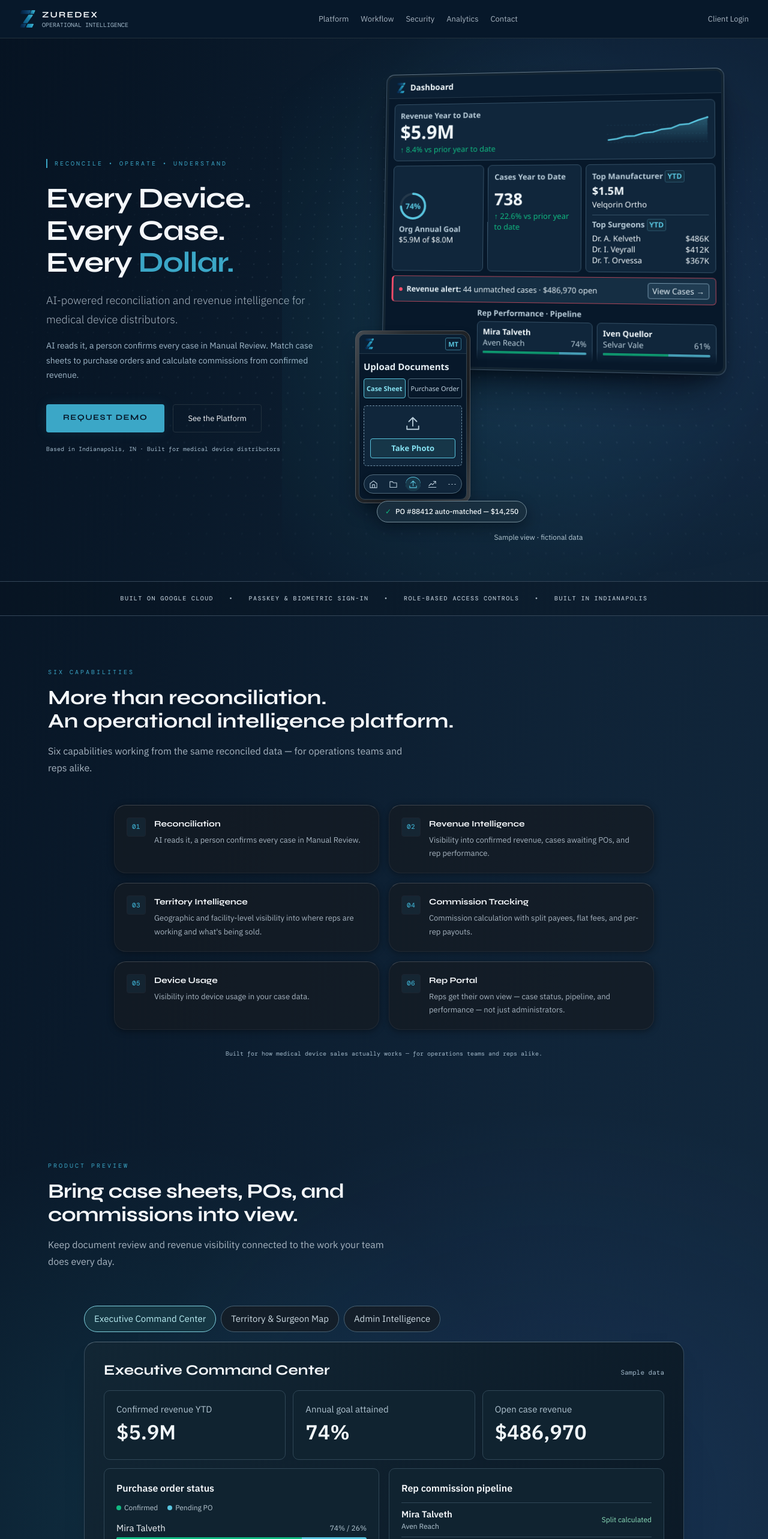
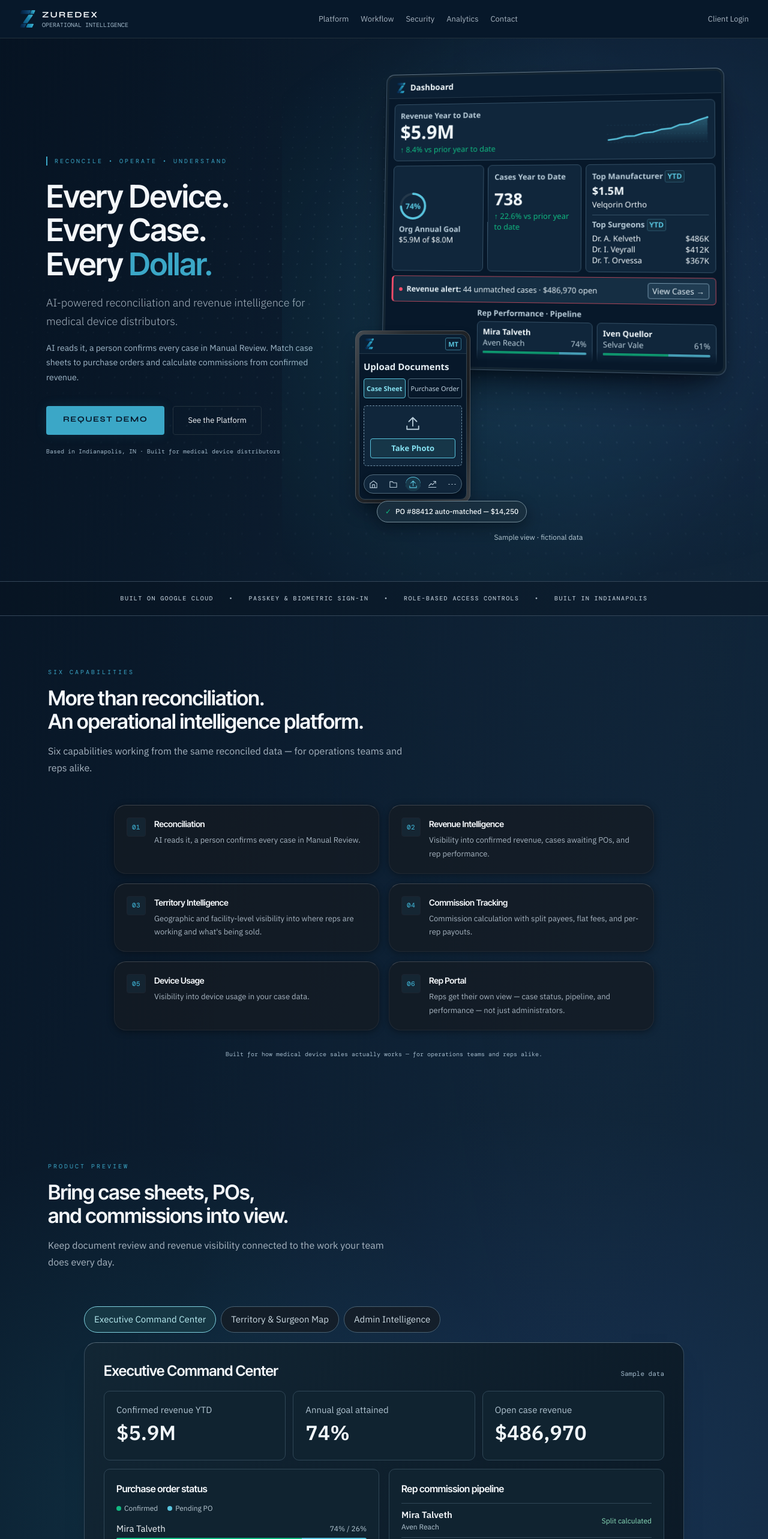
Before and after one commit to Zuredex/zuredex-landing-page, a Next.js app: page / in a window 1280 px wide. Shown: the top 2566 px of the page at 60% size. Built offline with nearby package versions, Linux system fonts and the light colour scheme.

Commit message:
Use Inter Tight SemiBold for landing page headings

```diff
--- a/app/globals.css
+++ b/app/globals.css
@@ -24,3 +24,35 @@ body {
   color: var(--foreground);
   font-family: Arial, Helvetica, sans-serif;
 }
+
+h1, h2, h3, .display-type {
+  font-family: var(--font-heading), sans-serif;
+  font-weight: 600;
+  letter-spacing: -0.02em;
+}
+
+h1, h2 {
+  text-wrap: balance;
+}
+
+.hero-headline {
+  font-size: clamp(38px, 4.2vw, 52px);
+  line-height: 1.08;
+  color: #f4f7fa;
+}
+
+.section-heading {
+  font-size: clamp(30px, 3.3vw, 34px);
+  line-height: 1.15;
+}
+
+.cta-headline {
+  font-size: clamp(34px, 3.6vw, 44px);
+  line-height: 1.12;
+}
+
+@media (max-width: 480px) {
+  .cta-headline {
+    font-size: clamp(25px, 8.3vw, 34px);
+  }
+}
--- a/app/layout.tsx
+++ b/app/layout.tsx
@@ -1,8 +1,15 @@
 import type { Metadata } from "next";
-import { Syne, IBM_Plex_Sans, DM_Mono } from "next/font/google";
+import { Inter_Tight, Syne, IBM_Plex_Sans, DM_Mono } from "next/font/google";
 import "./globals.css";
 
-const display = Syne({
+const heading = Inter_Tight({
+  variable: "--font-heading",
+  weight: "600",
+  subsets: ["latin"],
+  display: "swap",
+});
+
+const brand = Syne({
   variable: "--font-syne",
   weight: "700",
   subsets: ["latin"],
@@ -61,7 +68,7 @@ export default function RootLayout({
   return (
     <html
       lang="en"
-      className={`${display.variable} ${body.variable} ${mono.variable} h-full antialiased`}
+      className={`${heading.variable} ${brand.variable} ${body.variable} ${mono.variable} h-full antialiased`}
     >
       <head>
         <script
--- a/app/page.tsx
+++ b/app/page.tsx
@@ -36,13 +36,7 @@ export default function Page() {
               borderLeft: '2px solid #3BA7C7', paddingLeft: 12, marginBottom: 24,
             }}>RECONCILE • OPERATE • UNDERSTAND</div>
 
-            <h1
-              className="hero-headline"
-              style={{
-                fontFamily: "var(--font-syne), sans-serif", fontWeight: 700, fontSize: 48,
-                lineHeight: 1.12, letterSpacing: -1, color: '#F4F7FA',
-              }}
-            >
+            <h1 className="hero-headline">
               Every Device.<br />
               Every Case.<br />
               Every <span style={{ color: '#3BA7C7' }}>Dollar.</span>
@@ -110,7 +104,7 @@ export default function Page() {
       <section className="section-pad" style={{ padding: '86px 80px', position: 'relative', overflow: 'hidden' }}>
         <div style={{ position: 'relative', zIndex: 1 }}>
           <div style={{ fontFamily: "var(--font-dm), monospace", fontSize: 10, color: '#3BA7C7', letterSpacing: 3, textTransform: 'uppercase', marginBottom: 16 }}>SIX CAPABILITIES</div>
-          <h2 style={{ fontFamily: "var(--font-syne), sans-serif", fontWeight: 700, fontSize: 34, color: '#F4F7FA', lineHeight: 1.14, marginBottom: 16 }}>
+          <h2 className="section-heading" style={{ color: '#F4F7FA', marginBottom: 16 }}>
             More than reconciliation.<br />An operational intelligence platform.
           </h2>
           <p style={{ fontFamily: "var(--font-plex), sans-serif", fontSize: 16, color: '#A7B4C0', maxWidth: 600, marginBottom: 48, lineHeight: 1.75 }}>
@@ -133,7 +127,7 @@ export default function Page() {
                   fontFamily: "var(--font-dm), monospace", fontSize: 11, color: '#3BA7C7', letterSpacing: 0.5, fontWeight: 500,
                 }}>{item.num}</div>
                 <div>
-                  <div style={{ fontFamily: "var(--font-syne), sans-serif", fontWeight: 700, fontSize: 14, color: '#F4F7FA', marginBottom: 6 }}>{item.title}</div>
+                  <div className="display-type" style={{ fontSize: 14, color: '#F4F7FA', marginBottom: 6 }}>{item.title}</div>
                   <div style={{ fontFamily: "var(--font-plex), sans-serif", fontSize: 13, color: '#A7B4C0', lineHeight: 1.75 }}>{item.body}</div>
                 </div>
               </div>
@@ -148,7 +142,7 @@ export default function Page() {
       {/* ── SECTION 6: WHY NOW ────────────────────────────────── */}
       <section id="platform" className="section-pad" style={{ padding: '86px 80px' }}>
         <div style={{ fontFamily: "var(--font-dm), monospace", fontSize: 10, color: '#3BA7C7', letterSpacing: 3, textTransform: 'uppercase', marginBottom: 16 }}>Product preview</div>
-        <h2 style={{ fontFamily: "var(--font-syne), sans-serif", fontWeight: 700, fontSize: 34, color: '#F4F7FA', letterSpacing: -0.5, marginBottom: 16, maxWidth: 700, lineHeight: 1.14 }}>
+        <h2 className="section-heading" style={{ color: '#F4F7FA', marginBottom: 16, maxWidth: 700 }}>
           Bring case sheets, POs, and commissions into view.
         </h2>
         <p style={{ fontFamily: "var(--font-plex), sans-serif", fontSize: 16, color: '#A7B4C0', maxWidth: 560, marginBottom: 60, lineHeight: 1.75 }}>
@@ -174,7 +168,7 @@ export default function Page() {
       {/* ── SECTION 7: RECONCILIATION ENGINE ─────────────────── */}
       <section id="workflow" className="section-pad" style={{ padding: '86px 80px' }}>
         <div style={{ fontFamily: "var(--font-dm), monospace", fontSize: 10, color: '#3BA7C7', letterSpacing: 3, textTransform: 'uppercase', marginBottom: 16 }}>THE ENGINE</div>
-        <h2 style={{ fontFamily: "var(--font-syne), sans-serif", fontWeight: 700, fontSize: 34, color: '#F4F7FA', letterSpacing: -0.5, marginBottom: 16, lineHeight: 1.14 }}>
+        <h2 className="section-heading" style={{ color: '#F4F7FA', marginBottom: 16 }}>
           From fragmented documents to<br />operational intelligence.
         </h2>
         <p style={{ fontFamily: "var(--font-plex), sans-serif", fontSize: 16, color: '#A7B4C0', maxWidth: 520, marginBottom: 64, lineHeight: 1.75 }}>
@@ -188,7 +182,7 @@ export default function Page() {
       {showRevenueIntelligenceScreenshot && (
       <section className="section-pad" style={{ padding: '86px 80px' }}>
         <div style={{ fontFamily: "var(--font-dm), monospace", fontSize: 10, color: '#3BA7C7', letterSpacing: 3, textTransform: 'uppercase', marginBottom: 16 }}>THE WORKFLOW</div>
-        <h2 style={{ fontFamily: "var(--font-syne), sans-serif", fontWeight: 700, fontSize: 34, color: '#F4F7FA', marginBottom: 16, lineHeight: 1.14 }}>See Zuredex in action.</h2>
+        <h2 className="section-heading" style={{ color: '#F4F7FA', marginBottom: 16 }}>See Zuredex in action.</h2>
         <p style={{ fontFamily: "var(--font-plex), sans-serif", fontSize: 16, color: '#A7B4C0', marginBottom: 48, lineHeight: 1.75, maxWidth: 600 }}>
           AI reads it, a person confirms every case in Manual Review.
           Match reviewed case sheets to purchase orders and see confirmed revenue alongside cases awaiting a PO.
@@ -217,7 +211,7 @@ export default function Page() {
       {/* ── SECTION 9: OPERATIONAL VISIBILITY ────────────────── */}
       <section id="analytics" className="section-pad" style={{ padding: '86px 80px' }}>
         <div style={{ fontFamily: "var(--font-dm), monospace", fontSize: 10, color: '#3BA7C7', letterSpacing: 3, textTransform: 'uppercase', marginBottom: 16 }}>OPERATIONAL ANALYTICS</div>
-        <h2 style={{ fontFamily: "var(--font-syne), sans-serif", fontWeight: 700, fontSize: 34, color: '#F4F7FA', letterSpacing: -0.5, marginBottom: 0, lineHeight: 1.14, maxWidth: 700 }}>
+        <h2 className="section-heading" style={{ color: '#F4F7FA', marginBottom: 0, maxWidth: 700 }}>
           Visibility built around how medical device distributors actually work.
         </h2>
 
@@ -228,7 +222,7 @@ export default function Page() {
           border: '1px solid #1C2430', borderLeft: '3px solid #3BA7C7',
           borderRadius: 4, padding: '28px 36px',
         }}>
-          <div style={{ fontFamily: "var(--font-syne), sans-serif", fontWeight: 700, fontSize: 20, color: '#F4F7FA', lineHeight: 1.5 }}>
+          <div className="display-type" style={{ fontSize: 20, color: '#F4F7FA', lineHeight: 1.5 }}>
             Generic CRMs track relationships.<br />
             Zuredex tracks actual surgical revenue.
           </div>
@@ -264,7 +258,7 @@ export default function Page() {
       {/* ── SECTION 10: REAL PRODUCT PROOF ───────────────────── */}
       <section className="section-pad" style={{ padding: '86px 80px' }}>
         <div style={{ fontFamily: "var(--font-dm), monospace", fontSize: 10, color: '#3BA7C7', letterSpacing: 3, textTransform: 'uppercase', marginBottom: 16 }}>PRODUCT VIEWS</div>
-        <h2 style={{ fontFamily: "var(--font-syne), sans-serif", fontWeight: 700, fontSize: 34, color: '#F4F7FA', lineHeight: 1.14, marginBottom: 48, maxWidth: 700 }}>
+        <h2 className="section-heading" style={{ color: '#F4F7FA', marginBottom: 48, maxWidth: 700 }}>
           Built for the office and the field.
         </h2>
         <div
@@ -303,7 +297,7 @@ export default function Page() {
       {/* ── SECTION 11: SECURITY ──────────────────────────────── */}
       <section id="security" className="section-pad" style={{ padding: '86px 80px' }}>
         <div style={{ fontFamily: "var(--font-dm), monospace", fontSize: 10, color: '#3BA7C7', letterSpacing: 3, textTransform: 'uppercase', marginBottom: 16 }}>SECURITY &amp; GOVERNANCE</div>
-        <h2 style={{ fontFamily: "var(--font-syne), sans-serif", fontWeight: 700, fontSize: 34, color: '#F4F7FA', lineHeight: 1.14, marginBottom: 16 }}>
+        <h2 className="section-heading" style={{ color: '#F4F7FA', marginBottom: 16 }}>
           Designed for secure<br />operational workflows.
         </h2>
         <p style={{ fontFamily: "var(--font-plex), sans-serif", fontSize: 14, color: '#A1B8C9', fontStyle: 'italic', maxWidth: 600, marginBottom: 48, lineHeight: 1.75 }}>
@@ -328,7 +322,7 @@ export default function Page() {
                 fontFamily: "var(--font-dm), monospace", fontSize: 7, color: '#3BA7C7', letterSpacing: 0.5, fontWeight: 500,
               }}>{item.icon}</div>
               <div>
-                <div style={{ fontFamily: "var(--font-syne), sans-serif", fontWeight: 700, fontSize: 14, color: '#F4F7FA', marginBottom: 6 }}>{item.title}</div>
+                <div className="display-type" style={{ fontSize: 14, color: '#F4F7FA', marginBottom: 6 }}>{item.title}</div>
                 <div style={{ fontFamily: "var(--font-plex), sans-serif", fontSize: 13, color: '#A7B4C0', lineHeight: 1.75 }}>{item.body}</div>
               </div>
             </div>
@@ -349,7 +343,7 @@ export default function Page() {
 
         <div style={{ position: 'relative', zIndex: 1, maxWidth: 680, margin: '0 auto', textAlign: 'center' }}>
           <div style={{ fontFamily: "var(--font-dm), monospace", fontSize: 10, color: '#3BA7C7', letterSpacing: 3, textTransform: 'uppercase', marginBottom: 20 }}>EXPLORE THE WORKFLOW</div>
-          <h2 className="cta-headline" style={{ fontFamily: "var(--font-syne), sans-serif", fontWeight: 700, fontSize: 44, color: '#F4F7FA', letterSpacing: -1, lineHeight: 1.12, marginBottom: 20 }}>
+          <h2 className="cta-headline" style={{ color: '#F4F7FA', marginBottom: 20 }}>
             Operational intelligence for modern medical device distributors.
           </h2>
           <p style={{ fontFamily: "var(--font-plex), sans-serif", fontWeight: 300, fontSize: 18, color: '#A7B4C0', lineHeight: 1.75, maxWidth: 520, margin: '0 auto 24px' }}>
--- a/app/privacy/page.tsx
+++ b/app/privacy/page.tsx
@@ -85,7 +85,7 @@ export default function PrivacyPage() {
           <div style={{ fontFamily: "var(--font-dm), monospace", fontSize: 10, color: "#3BA7C7", letterSpacing: 3, textTransform: "uppercase", marginBottom: 16 }}>
             LEGAL
           </div>
-          <h1 style={{ fontFamily: "var(--font-syne), sans-serif", fontWeight: 700, fontSize: 40, color: "#F4F7FA", letterSpacing: -0.5, lineHeight: 1.14, marginBottom: 12 }}>
+          <h1 style={{ fontSize: 40, color: "#F4F7FA", lineHeight: 1.14, marginBottom: 12 }}>
             Privacy Policy
           </h1>
           <div style={{ fontFamily: "var(--font-dm), monospace", fontSize: 12, color: "#A1B8C9", marginBottom: 48 }}>
@@ -94,7 +94,7 @@ export default function PrivacyPage() {
 
           {SECTIONS.map((s) => (
             <div key={s.heading} style={{ marginBottom: 36 }}>
-              <h2 style={{ fontFamily: "var(--font-syne), sans-serif", fontWeight: 700, fontSize: 18, color: "#F4F7FA", marginBottom: 10 }}>
+              <h2 style={{ fontSize: 18, color: "#F4F7FA", marginBottom: 10 }}>
                 {s.heading}
               </h2>
               <p style={{ fontFamily: "var(--font-plex), sans-serif", fontSize: 15, color: "#A7B4C0", lineHeight: 1.8 }}>
--- a/app/product-preview.css
+++ b/app/product-preview.css
@@ -28,7 +28,7 @@
   box-shadow: 0 18px 40px -28px #000c;
 }
 .panel-heading { display: flex; align-items: baseline; justify-content: space-between; gap: 12px; padding-bottom: 18px; }
-.panel-heading h3 { font: 650 clamp(18px, 2vw, 24px)/1.25 var(--font-syne), sans-serif; }
+.panel-heading h3 { font-size: clamp(18px, 2vw, 24px); line-height: 1.25; }
 .panel-heading small { flex: none; color: var(--t3); font: 11px var(--font-dm), monospace; }
 .product-kpis { display: grid; grid-template-columns: repeat(3, minmax(0, 1fr)); gap: 12px; }
 .product-kpis > div, .product-columns > div, .sample-answer {
--- a/app/terms/page.tsx
+++ b/app/terms/page.tsx
@@ -126,7 +126,7 @@ export default function TermsPage() {
           <div style={{ fontFamily: "var(--font-dm), monospace", fontSize: 10, color: "#3BA7C7", letterSpacing: 3, textTransform: "uppercase", marginBottom: 16 }}>
             LEGAL
           </div>
-          <h1 style={{ fontFamily: "var(--font-syne), sans-serif", fontWeight: 700, fontSize: 40, color: "#F4F7FA", letterSpacing: -0.5, lineHeight: 1.14, marginBottom: 12 }}>
+          <h1 style={{ fontSize: 40, color: "#F4F7FA", lineHeight: 1.14, marginBottom: 12 }}>
             Terms of Service
           </h1>
           <div style={{ fontFamily: "var(--font-dm), monospace", fontSize: 12, color: "#A1B8C9", marginBottom: 48 }}>
@@ -135,7 +135,7 @@ export default function TermsPage() {
 
           {TERMS_SECTIONS.map((s) => (
             <div key={s.heading} style={{ marginBottom: 36 }}>
-              <h2 style={{ fontFamily: "var(--font-syne), sans-serif", fontWeight: 700, fontSize: 18, color: "#F4F7FA", marginBottom: 10 }}>
+              <h2 style={{ fontSize: 18, color: "#F4F7FA", marginBottom: 10 }}>
                 {s.heading}
               </h2>
               <p style={{ fontFamily: "var(--font-plex), sans-serif", fontSize: 15, color: "#A7B4C0", lineHeight: 1.8 }}>
--- a/components/SiteStyles.tsx
+++ b/components/SiteStyles.tsx
@@ -234,7 +234,6 @@ export default function SiteStyles() {
       /* Mobile */
       @media (max-width: 768px) {
         .nav-center { display: none !important; }
-        .hero-headline { font-size: 38px !important; }
         .dashboard-rep-cards { display: none !important; }
         .dashboard-table { display: none !important; }
         .why-grid { grid-template-columns: 1fr 1fr !important; }
@@ -246,7 +245,6 @@ export default function SiteStyles() {
         .section-pad { padding: 60px 24px !important; }
         .tech-strip { padding: 40px 24px !important; }
         .cta-pad { padding: 80px 24px !important; }
-        .cta-headline { font-size: 34px !important; }
         .footer-top { flex-direction: column !important; }
         .footer-links { gap: 24px !important; flex-wrap: wrap !important; }
         .footer-bottom { flex-direction: column !important; gap: 8px !important; }
```
Also changed, not shown: app/about/page.tsx (+7 -7 lines), 6 other files (tests, documents, lock files or other folders).
